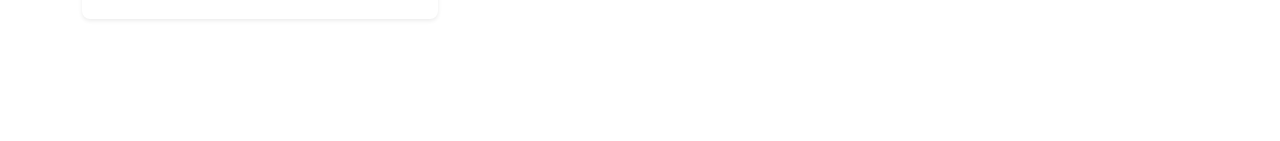
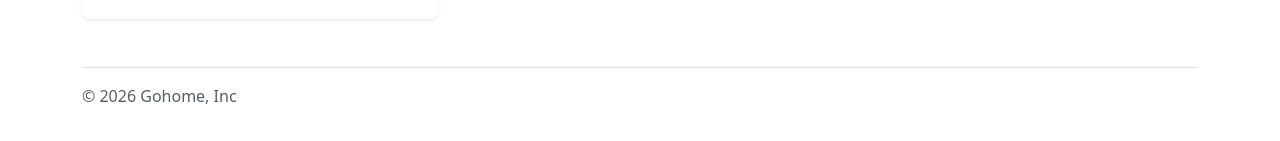
Before and after one commit to davidsvr2612/proyecto-modulo-2, an Angular app: page / in a window 1280 px wide. Shown: the part 1009-1150 px from the top of the page. Before the commit the page ends 1076 px from the top, so only its background shows below. Built offline with nearby package versions, Linux system fonts and the light colour scheme.

Commit message:
footer update

```diff
--- a/src/app/app.html
+++ b/src/app/app.html
@@ -1 +1,2 @@
 <app-vehiculocomponent></app-vehiculocomponent>
+<app-footercomponent></app-footercomponent>
--- a/src/app/components/footercomponent/footercomponent.html
+++ b/src/app/components/footercomponent/footercomponent.html
@@ -1 +1,6 @@
-<p>footercomponent works!</p>
+<div class="container">
+  <footer class="d-flex flex-wrap justify-content-between align-items-center py-3 my-4 border-top">
+    <div class="col-md-4 d-flex align-items-center"><span
+      class="mb-3 mb-md-0 text-body-secondary">© 2026 Gohome, Inc</span></div>
+  </footer>
+</div>
```
